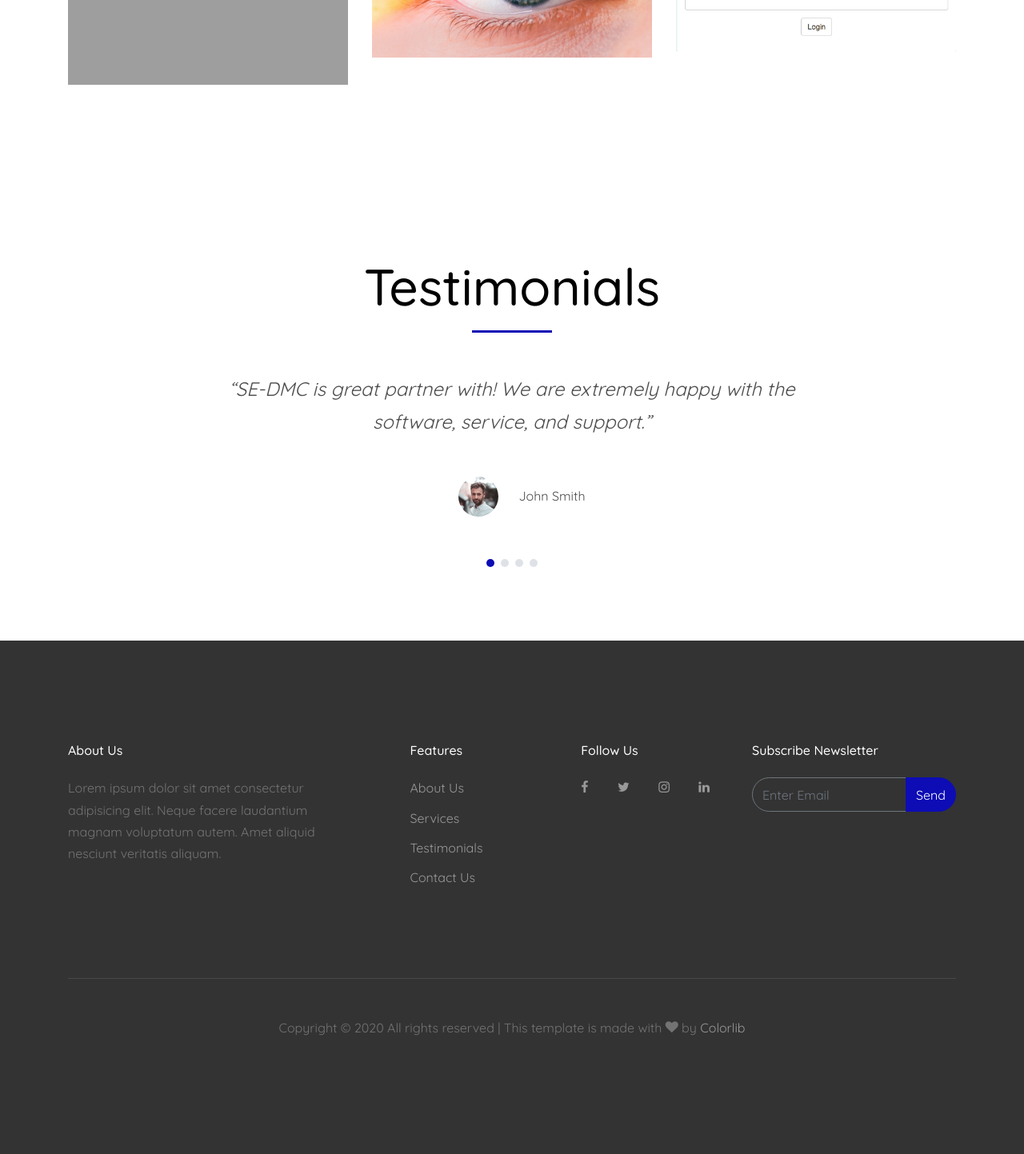
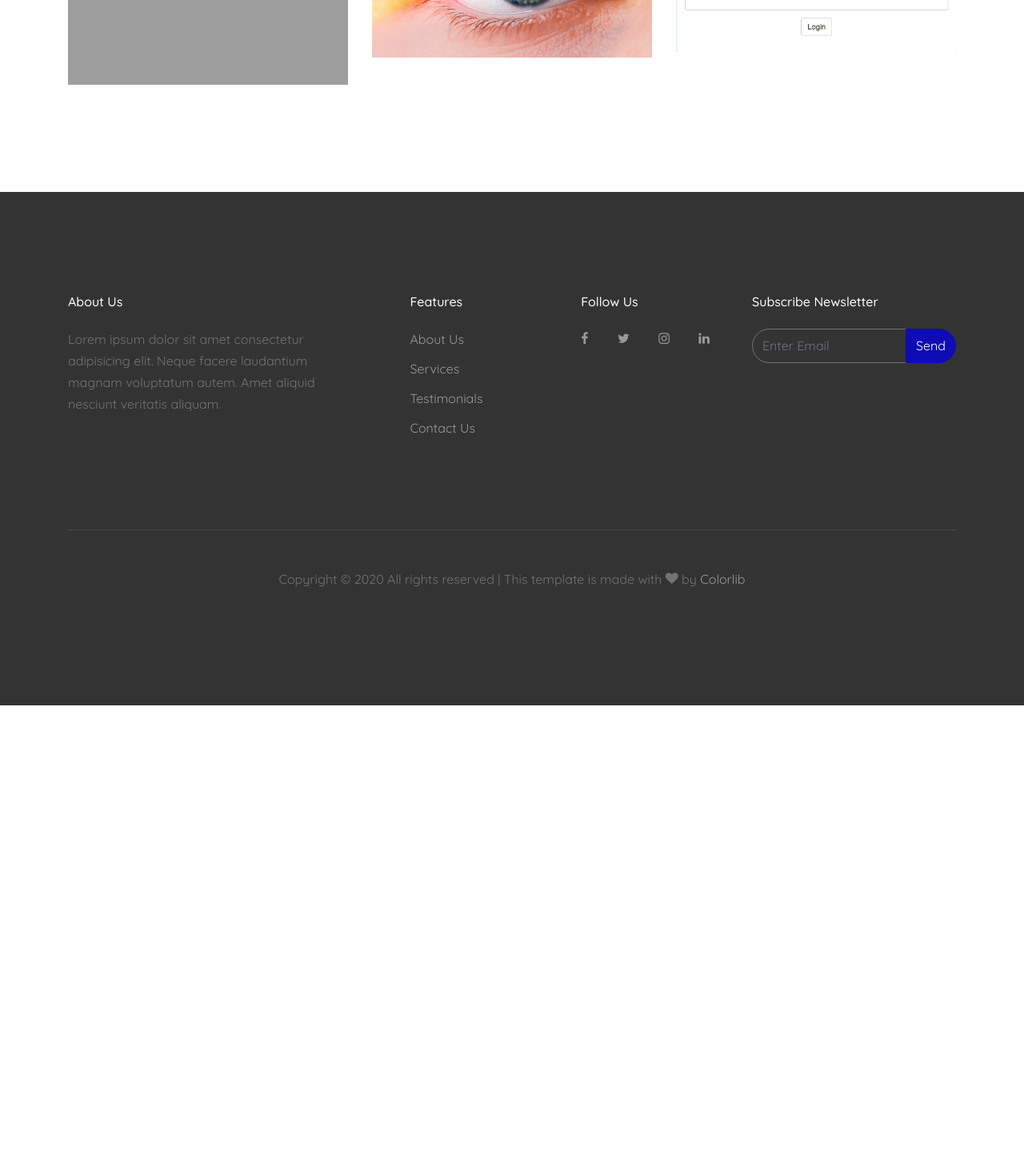
Before and after one commit to botswana-harvard/se-dmc, a Django app: page /work in a window 1280 px wide. Shown: the part 1078-2521 px from the top of the page at 80% size. After the commit the page ends 1960 px from the top, so only its background shows below. Run offline with Django 3.2, Linux system fonts and the light colour scheme; parts of the project's set-up code (start-up, migrations or seed data) failed here and were passed over; some libraries are stand-ins or nearby versions; some web fonts are replaced; grey boxes are pictures that could not be loaded.

Commit message:
Update work.html

```diff
--- a/se_dmc/templates/se_dmc/work.html
+++ b/se_dmc/templates/se_dmc/work.html
@@ -80,72 +80,4 @@
         </div>
       </div>
     </section>
-        <section class="site-section testimonial-wrap" data-aos="fade">
-
-      <div class="container">
-        <div class="row justify-content-center">
-          <div class="col-md-8 text-center">
-            <h2 class="text-black h1 site-section-heading text-center">Testimonials</h2>
-          </div>
-        </div>
-      </div>
-      <div class="slide-one-item home-slider owl-carousel">
-          <div>
-            <div class="testimonial">
-
-              <blockquote class="mb-5">
-                <p>&ldquo;SE-DMC is great partner with! We are extremely happy with the software, service, and support.&rdquo;</p>
-              </blockquote>
-
-              <figure class="mb-4 d-flex align-items-center justify-content-center">
-                <div><img src="{% static 'se_dmc/images/person_3.jpg' %}" alt="Image" class="w-50 img-fluid mb-3"></div>
-                <p>John Smith</p>
-              </figure>
-            </div>
-          </div>
-          <div>
-            <div class="testimonial">
-
-              <blockquote class="mb-5">
-                <p>"If you want your software to perform the correct operations and to be up and running in time, SE-DMC is your whereto&rdquo;</p>
-              </blockquote>
-              <figure class="mb-4 d-flex align-items-center justify-content-center">
-                <div><img src="{% static 'se_dmc/images/person_2.jpg' %}" alt="Image" class="w-50 img-fluid mb-3"></div>
-                <p>Christine Aguilar</p>
-              </figure>
-
-            </div>
-          </div>
-
-          <div>
-            <div class="testimonial">
-
-              <blockquote class="mb-5">
-                <p>&ldquo;SE-DMC has grown so much over the year and provide amazing services&rdquo;</p>
-              </blockquote>
-              <figure class="mb-4 d-flex align-items-center justify-content-center">
-                <div><img src="{% static 'se_dmc/images/person_4.jpg' %}" alt="Image" class="w-50 img-fluid mb-3"></div>
-                <p>Robert Spears</p>
-              </figure>
-
-
-            </div>
-          </div>
-
-          <div>
-            <div class="testimonial">
-
-              <blockquote class="mb-5">
-                <p>&ldquo;Great websites developers found at SE-DMC&rdquo;</p>
-              </blockquote>
-              <figure class="mb-4 d-flex align-items-center justify-content-center">
-                <div><img src="{% static 'se_dmc/images/person_5.jpg' %}" alt="Image" class="w-50 img-fluid mb-3"></div>
-                <p>Bruce Rogers</p>
-              </figure>
-
-            </div>
-          </div>
-
-        </div>
-    </section>
 {% endblock %}
```
